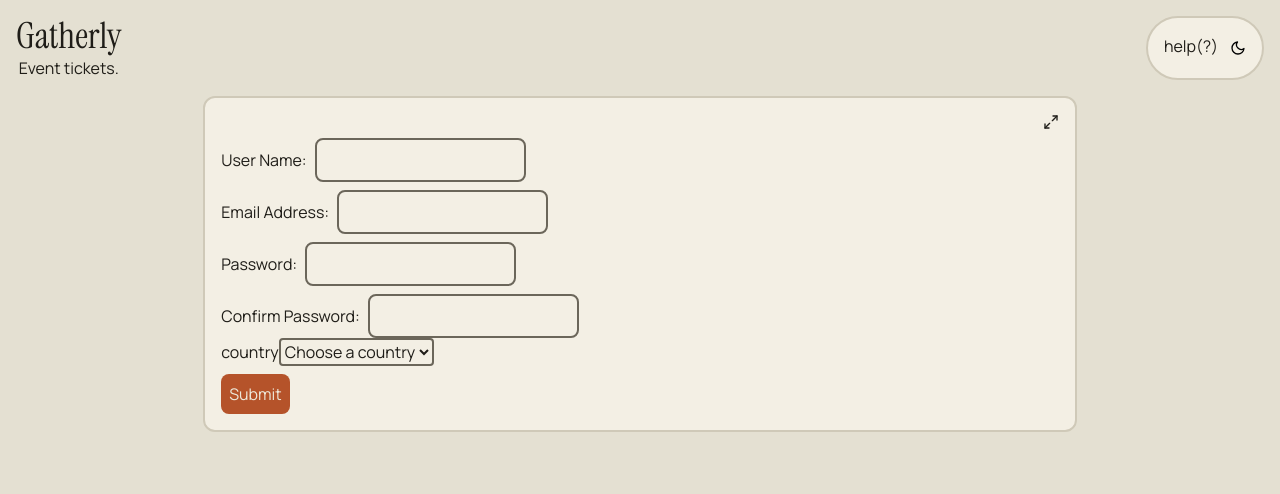
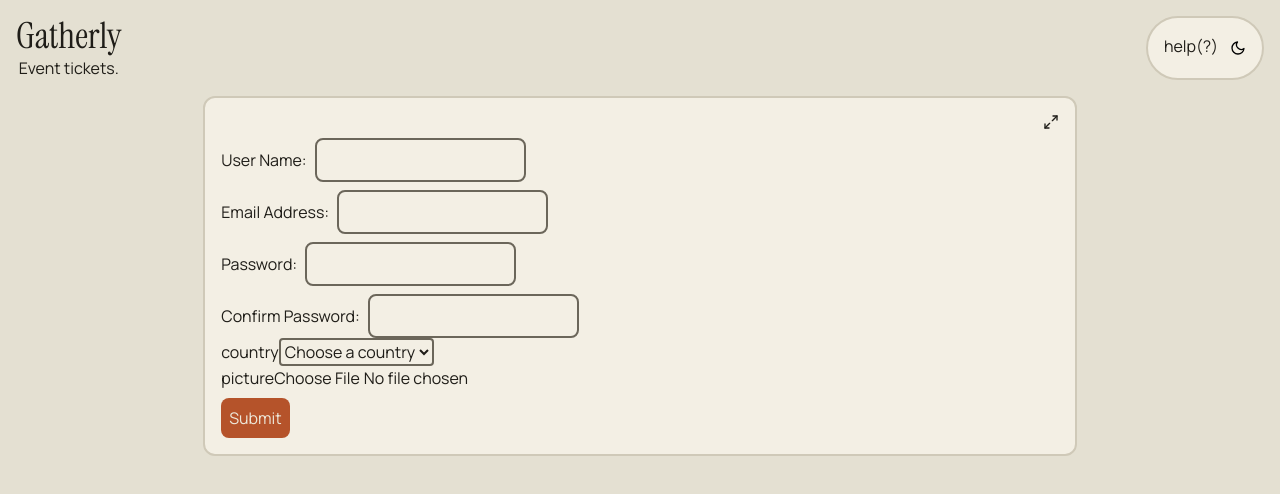
Before and after one commit to stebay454/Gatherly, a React (Vite) app: page / in a window 1280 px wide. Shown: the top 494 px of the page. Built offline with nearby package versions, Linux system fonts and the light colour scheme.

Commit message:
picture file chooseing included

```diff
--- a/src/components/features/signup/SignupForm.jsx
+++ b/src/components/features/signup/SignupForm.jsx
@@ -3,6 +3,7 @@ import {zodResolver} from '@hookform/resolvers/zod';
 import {z} from 'zod';
 import TextField from '../../form/TextField.jsx';
 import SelectField from '../../form/SelectField.jsx';
+import FileField from '../../form/FileField.jsx';
 import Sheet from '../../layout/Sheet.jsx';
 import ErrorSummary from '../../form/ErrorSummary.jsx';
 
@@ -28,7 +29,9 @@ const registrationSchema = z.object({
 
     country: z
     .string()
-    .min(1,'Choose a country')
+    .min(1,'Choose a country'),
+
+    avatar:z.any().optional(),
 })
 
 .refine((data)=> data.password === data.confirmPassword, {
@@ -50,7 +53,8 @@ export default function SignupForm(){
          email: '',
          password: '',
          confirmPassword: '',
-         country: ''
+         country: '',
+         avatar: undefined
         },
         shouldFocusError: false
     })
@@ -91,6 +95,13 @@ export default function SignupForm(){
             <SelectField {...field} label='country' options={countries}  error={errors.country?.message} />
           )}
             />
+            <Controller
+             name="avatar"
+             control={control}
+             render={({ field: { value, ...restField }, fieldState, formState }) => (
+              <FileField {...restField} label='picture' error={errors.avatar?.message} />
+             )}
+            />
             <button className='font-manrope py-2 px-2 rounded-lg mt-2 bg-light-accent dark:bg-dark-accent text-dark-text' type='submit'>Submit</button>
           </form>
         </Sheet>
--- a/src/components/form/FileField.jsx
+++ b/src/components/form/FileField.jsx
@@ -1,5 +1,28 @@
-export default function FileField(){
+import Field from "./Field.jsx";
+export default function FileField({label,hint,onChange,error,...rest}){
+  const handleChange = (event) => {
+    const file = event.target.files[0];
+    if (onChange && file) {
+      onChange(file);
+    }
+  };
     return(
-      <div></div>
+      <Field
+       label={label}
+        hint={hint}
+        error={error}
+      >
+       {({id, invalid, describedBy}) => (
+          <input
+           {...rest}
+           id={id}
+           type='file'
+           onChange={handleChange}
+           aria-invalid={invalid}
+           aria-describedby={describedBy}
+           accept="image/*"
+          />
+       )}
+      </Field>
     );
 }
--- a/src/components/layout/ShortcutHelp.jsx
+++ b/src/components/layout/ShortcutHelp.jsx
@@ -0,0 +1,7 @@
+export default function ShortcutHelp(){
+    return(
+        <div>
+
+        </div>
+    );
+}
```
